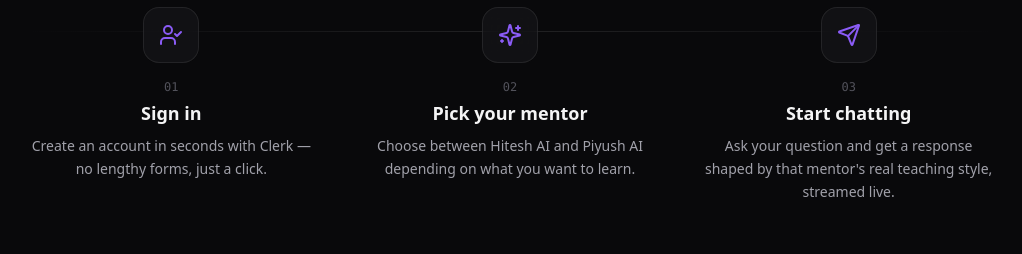
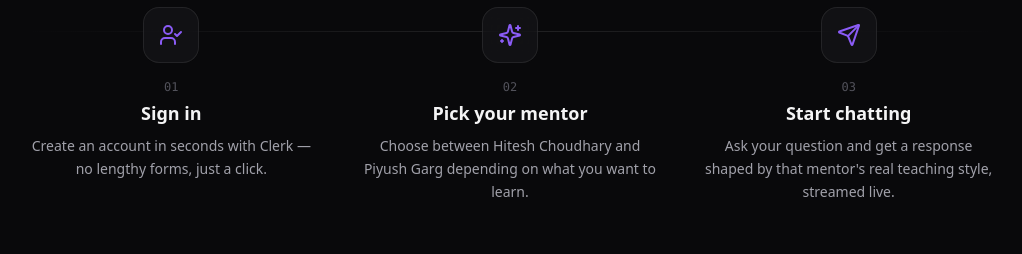
Before and after one commit to Sameer9823/AI-PARSONA, a Next.js app: page / in a window 1280 px wide. Shown: the part 2920-3174 px from the top of the page, without its empty margins (130-1152 px from the left). Built offline with nearby package versions, Linux system fonts and the light colour scheme; no server answers.

Commit message:
update mentor names in Hero component description

```diff
--- a/components/landing/Hero.tsx
+++ b/components/landing/Hero.tsx
@@ -104,7 +104,7 @@
     icon: Sparkles,
     title: "Pick your mentor",
     description:
-      "Choose between Hitesh AI and Piyush AI depending on what you want to learn.",
+      "Choose between Hitesh Choudhary and Piyush Garg depending on what you want to learn.",
   },
   {
     number: "03",
```
